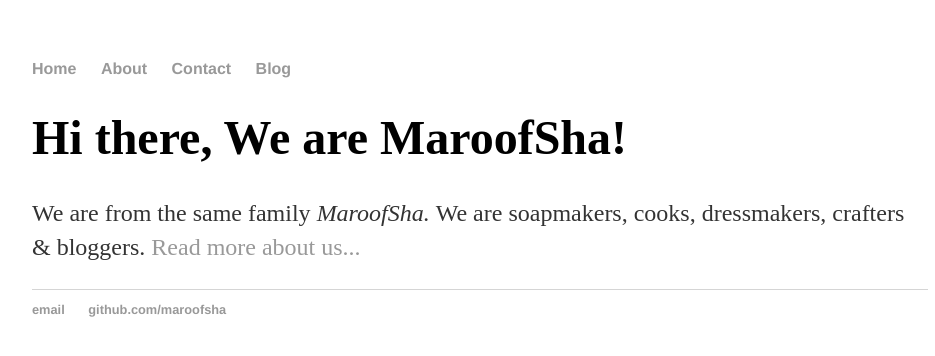
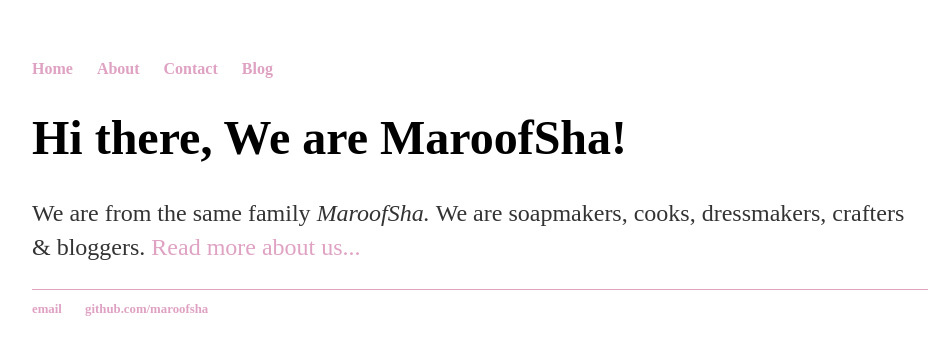
Before and after one commit to maroofsha/maroofsha.github.io, a Jekyll site: the page built from index.html, in a window 1280 px wide. Shown: the top 356 px of the page, without its empty margins (160-1095 px from the left). Built offline with Jekyll 4.4.1, drawn with Linux system fonts in a browser that asks for light colours.

Commit message:
Create main.css

```diff
--- a/css/main.css
+++ b/css/main.css
@@ -3,7 +3,7 @@
     width: 70%;
 }
 nav ul, footer ul {
-    font-family:'Helvetica', 'Arial', 'Sans-Serif';
+    font-family:'Oldenburg', 'Raleway', 'Nixie-one';
     padding: 0px;
     list-style: none;
     font-weight: bold;
@@ -14,7 +14,7 @@
 }
 a {
     text-decoration: none;
-    color: #999;
+    color: #dfa2c3;
 }
 a:hover {
     text-decoration: underline;
@@ -29,7 +29,7 @@
     color: #333;
 }
 footer {
-    border-top: 1px solid #d5d5d5;
+    border-top: 1px solid #dfa2c3;
     font-size: .8em;
 }
 
```
